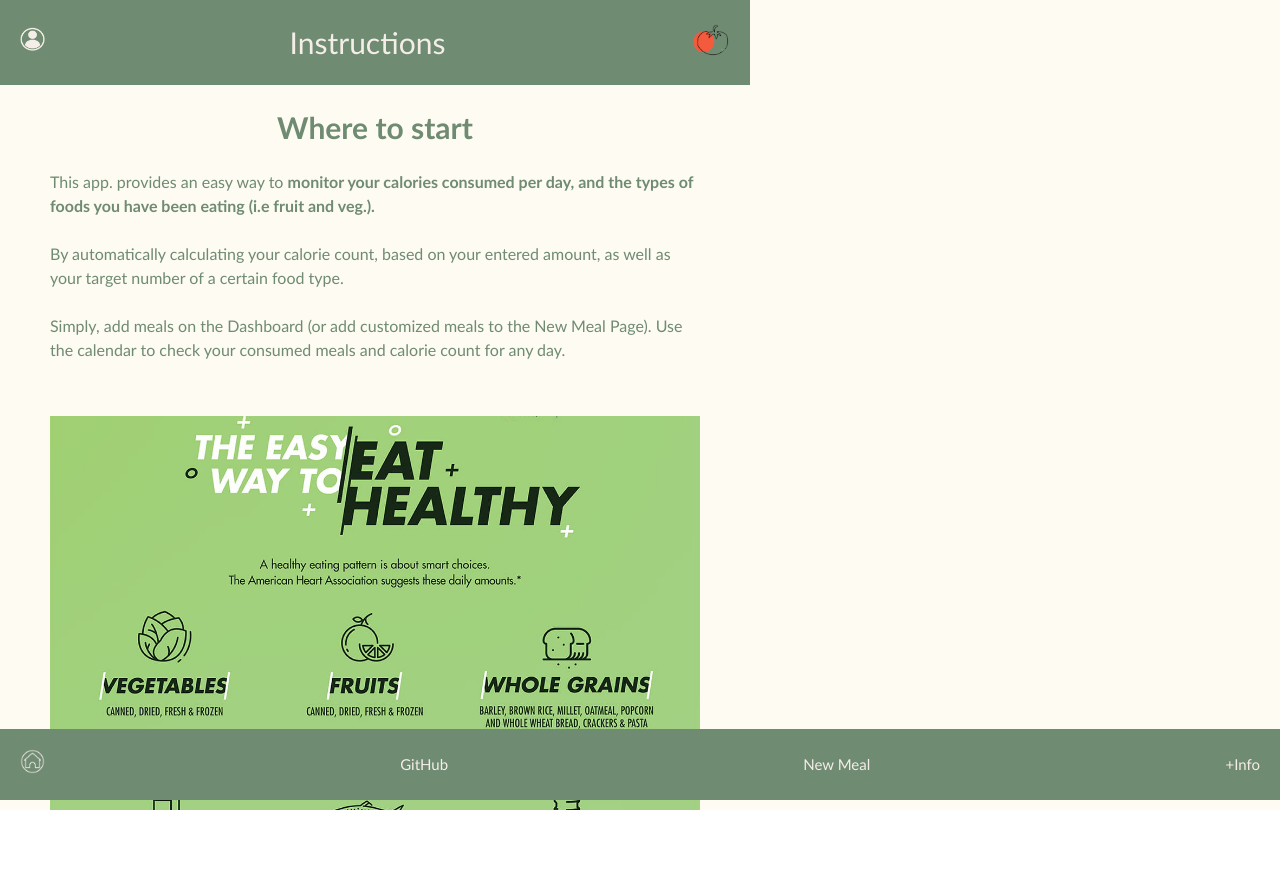
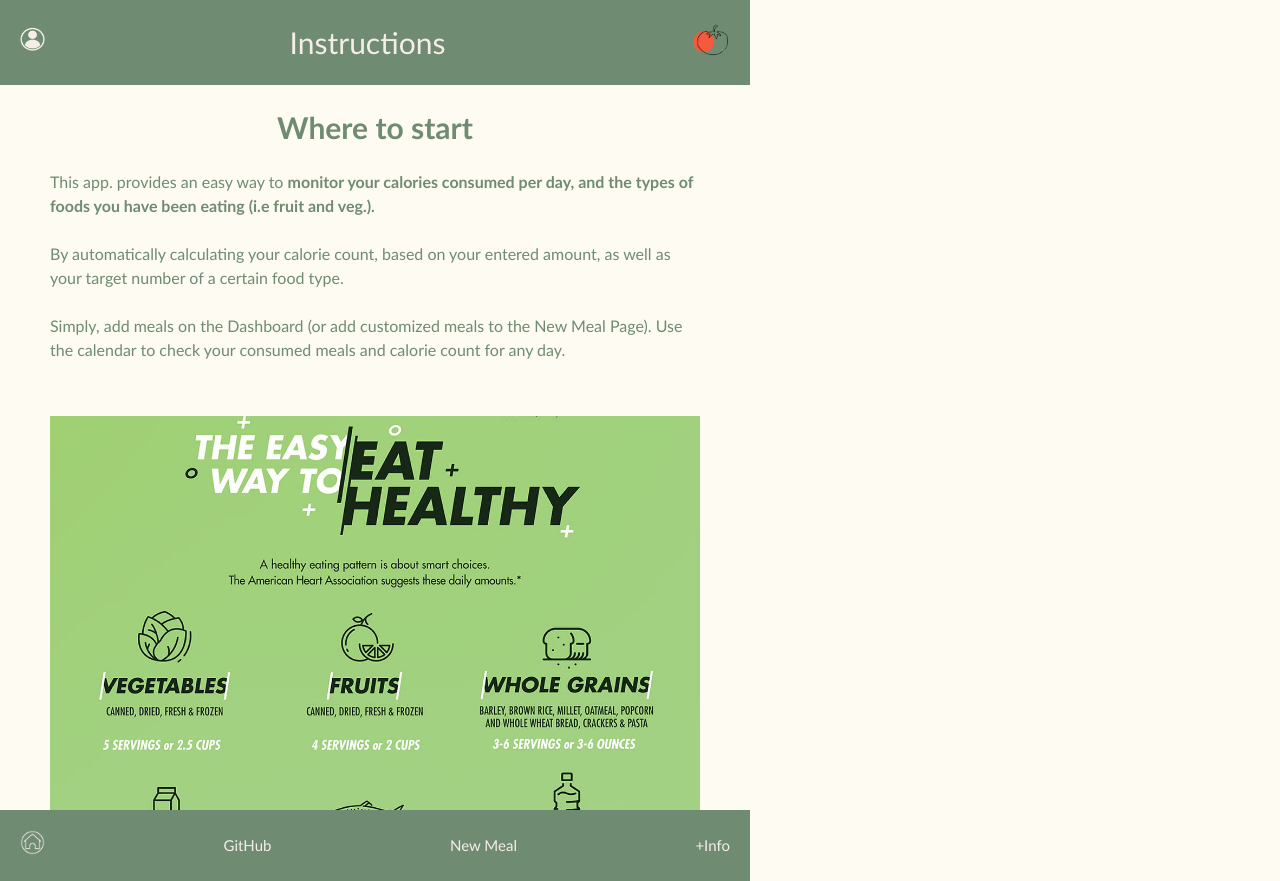
Before and after one commit to zomgbat/Project-2-React-Application, a React (Vite) app: page /info in a window 1280 px wide. Before the commit the page ends 810 px from the top, so only its background shows below. Built offline with nearby package versions, Linux system fonts and the light colour scheme.

Commit message:
footer fixed

```diff
--- a/src/styles/Footer.css
+++ b/src/styles/Footer.css
@@ -1,5 +1,5 @@
 .footer {
-    position: absolute;
+    position: relative;
     display: flex;
     flex-direction: row;
     align-items: center;
```
